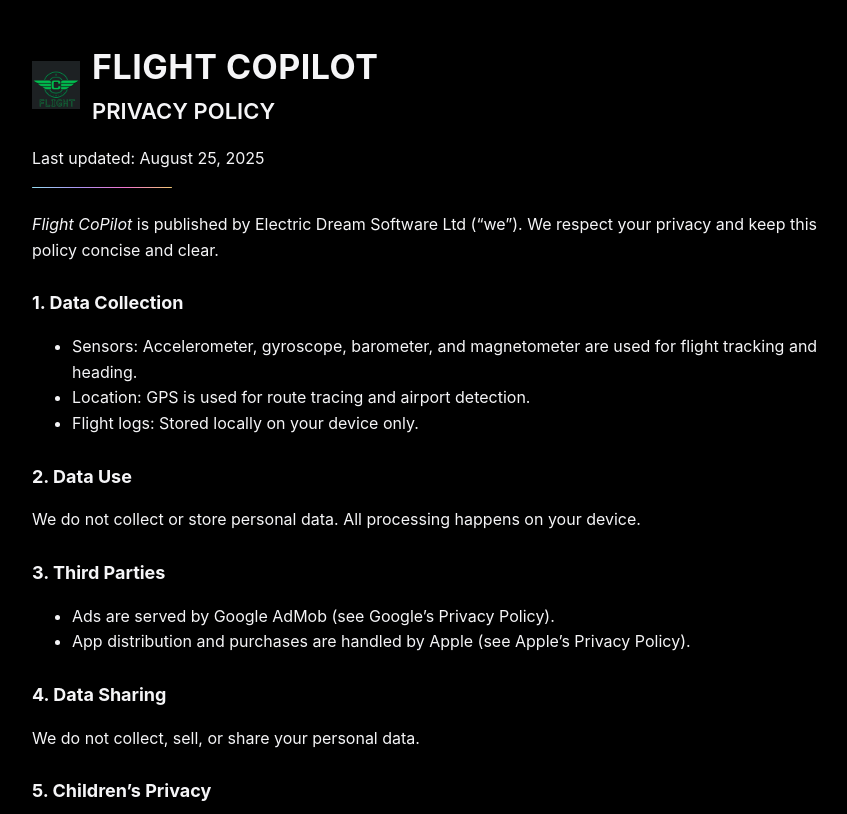
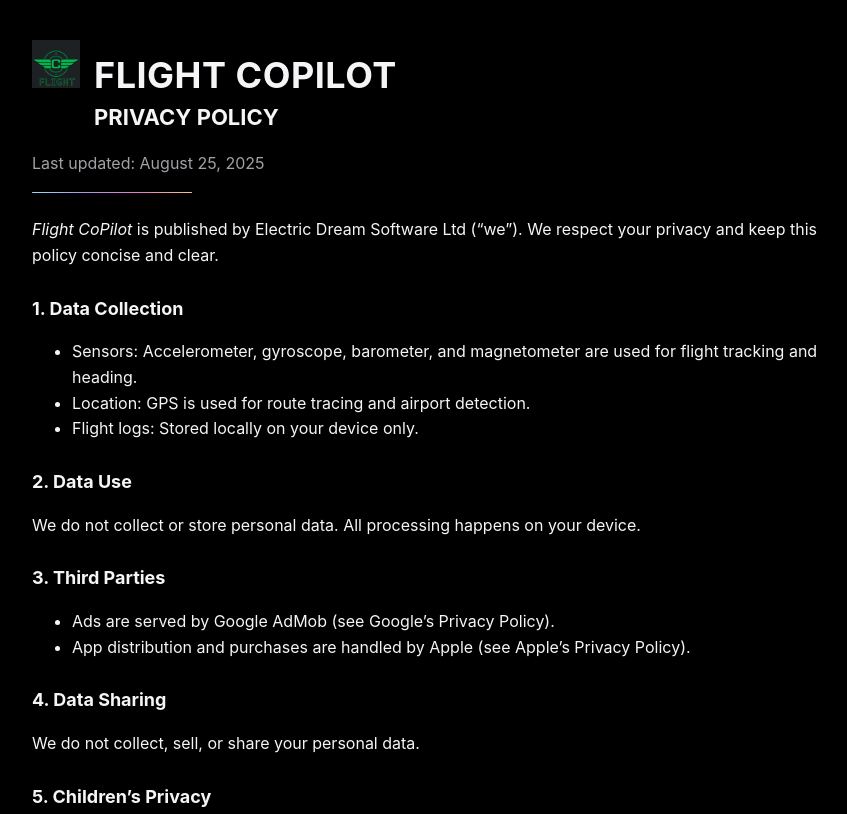
Before and after one commit to ElectricDreamSoft/FlightCopilotApp, a plain HTML site: page docs/privacy.html in a window 1280 px wide. Shown: the top 814 px of the page, without its empty margins (198-1045 px from the left). Drawn offline with Linux system fonts and the light colour scheme.

Commit message:
Update privacy.html

```diff
--- a/docs/privacy.html
+++ b/docs/privacy.html
@@ -20,12 +20,31 @@
     .container{max-width:820px; width:100%}
 
     /* Header */
-    .header{display:flex; align-items:center; gap:12px; margin-bottom:12px}
+    .header{
+      display:flex;
+      align-items:baseline;   /* align logo with title text baseline */
+      gap:14px;
+      margin-bottom:12px;
+    }
     .header-logo{width:48px; height:48px}
-    .header-title{margin:0; font-size:clamp(26px,4.5vw,34px); font-weight:700; text-transform:uppercase; letter-spacing:0.5px}
-    .header-sub{margin:0; color:var(--fg); font-weight:600; font-size:clamp(18px,3vw,22px); text-transform:uppercase}
+    .header-title{
+      margin:0;
+      font-size:clamp(28px,5vw,36px);
+      font-weight:700;
+      text-transform:uppercase;
+      letter-spacing:0.5px;
+      line-height:1.1;
+    }
+    .header-sub{
+      margin:4px 0 0;
+      color:var(--fg);
+      font-weight:700;
+      font-size:clamp(18px,3vw,22px);
+      text-transform:uppercase; /* PRIVACY POLICY in all caps */
+    }
 
-    .rule{height:1px;width:140px;margin:14px 0 24px;border-radius:999px;opacity:.95;
+    .rule{
+      height:1px; width:160px; margin:16px 0 24px; border-radius:999px; opacity:.95;
       background:linear-gradient(90deg,var(--grad-a),var(--grad-b),var(--grad-c),var(--grad-d));
     }
 
@@ -36,10 +55,11 @@
 
     /* Footer */
     footer{margin-top:40px; text-align:center; font-size:14px; color:var(--muted)}
-    .footer-logo{width:52px; height:auto; margin:16px auto}
-    .footer-rule{height:1px;width:120px;margin:14px auto 0;border-radius:999px;opacity:.95;
+    .footer-logo{width:60px; height:auto; margin:16px auto}
+    .footer-rule{height:1px;width:140px;margin:14px auto 0;border-radius:999px;opacity:.95;
       background:linear-gradient(90deg,var(--grad-a),var(--grad-b),var(--grad-c),var(--grad-d));
     }
+    .muted{color:var(--muted)}
   </style>
 </head>
 <body>
@@ -54,10 +74,10 @@
         </div>
       </header>
 
-      <p class="sub muted">Last updated: <span id="d"></span></p>
+      <p class="muted">Last updated: <span id="d"></span></p>
       <div class="rule" aria-hidden="true"></div>
 
-      <!-- ORIGINAL COPY START -->
+      <!-- ORIGINAL COPY START (unchanged except email) -->
       <p><em>Flight CoPilot</em> is published by Electric Dream Software Ltd (“we”). We respect your privacy and keep this policy concise and clear.</p>
 
       <h2>1. Data Collection</h2>
```
